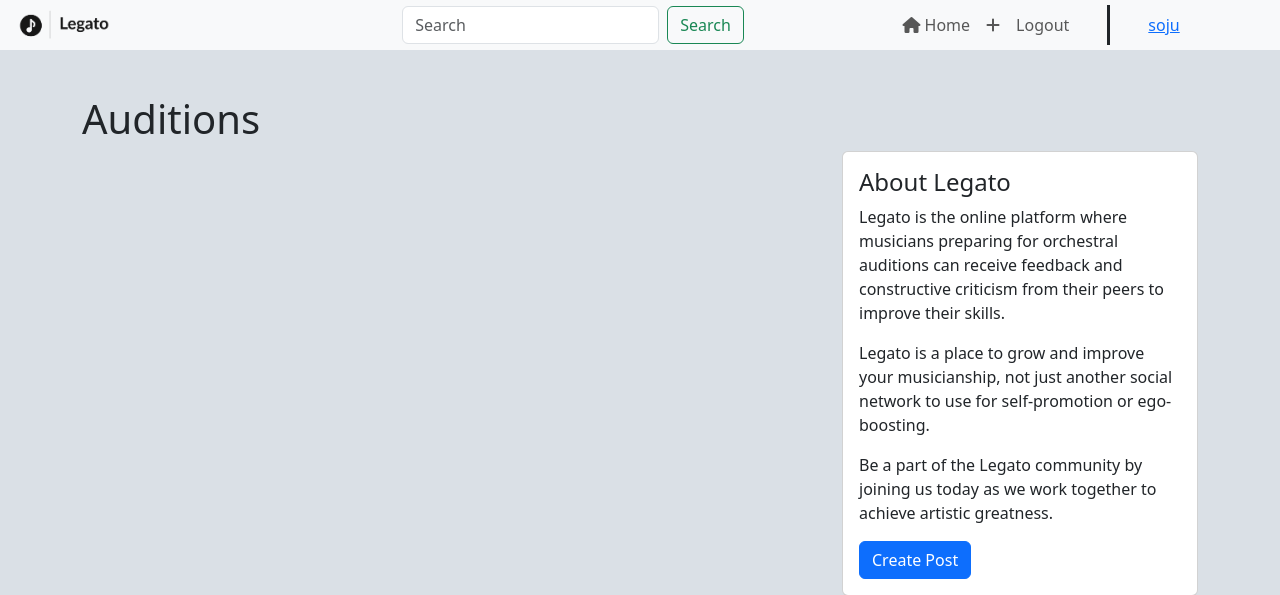
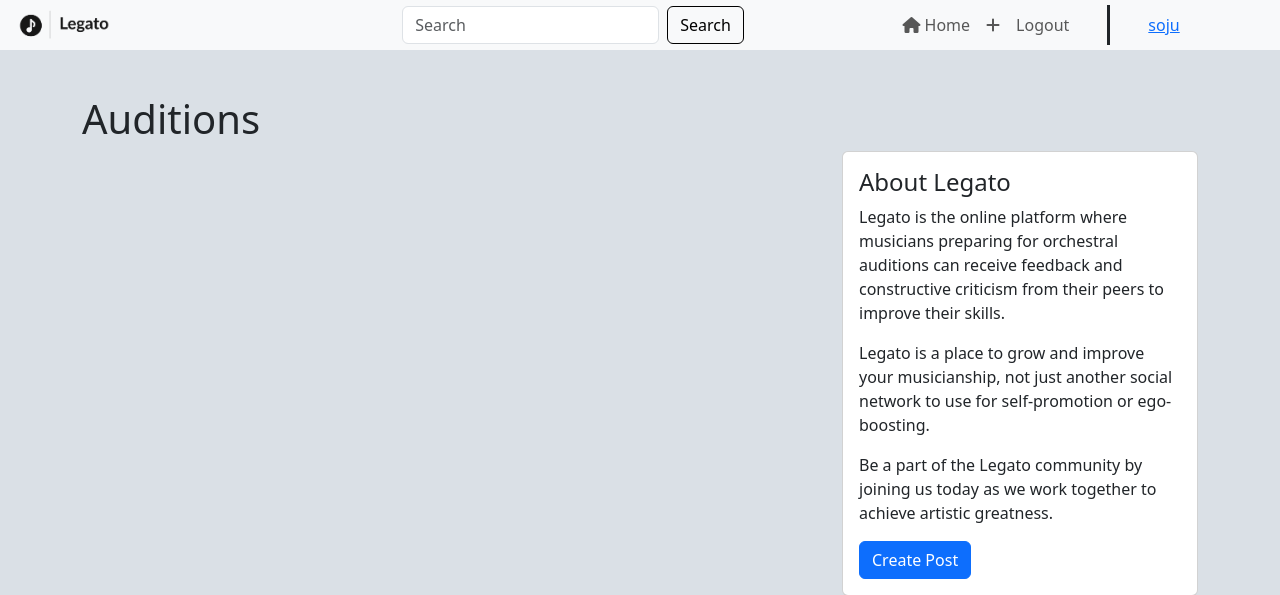
Before and after one commit to Tizzz-555/legato-repo, a Flask app: page / in a window 1280 px wide. Shown: the top 595 px of the page. Run offline with Flask 2, Linux system fonts and the light colour scheme; a user stored in the database is signed in; data comes from the database, SQL or seed files in the repository; both versions use the stored data as it was after the commit; data that the repository does not hold is empty; some libraries are stand-ins or nearby versions.

Commit message:
Last touches

```diff
--- a/legato/__init__.py
+++ b/legato/__init__.py
@@ -6,6 +6,7 @@ from .config import SECRET_KEY
 
 # Create a new SQLAlchemy object stored into db variable
 db = SQLAlchemy()
+# Path for uploads
 UPLOAD_FOLDER = os.path.join(os.path.abspath(
     os.path.dirname(__file__)), 'static/uploads')
 
@@ -18,8 +19,10 @@ def create_app():
     app.config['SECRET_KEY'] = SECRET_KEY
     # Set database configuration var
     app.config["SQLALCHEMY_DATABASE_URI"] = f"sqlite:///{os.path.join(os.getcwd(), 'database.db')}"
+    # Set upload folder
     app.config['UPLOAD_FOLDER'] = UPLOAD_FOLDER
-    app.config['MAX_CONTENT_LENGTH'] = 50 * 1024 * 1024
+    # Set uploads maximum size
+    app.config['MAX_CONTENT_LENGTH'] = 100 * 1024 * 1024
     # Initialize db object with the app instance
     db.init_app(app)
 
--- a/legato/static/styles.css
+++ b/legato/static/styles.css
@@ -48,6 +48,22 @@ Navbar
   text-decoration: underline;
 }
 
+.btn-outline-success {
+  --bs-btn-color: black;
+  --bs-btn-border-color: black;
+  --bs-btn-hover-color: #fff;
+  --bs-btn-hover-bg: orange;
+  --bs-btn-hover-border-color: black;
+  --bs-btn-focus-shadow-rgb: 25, 135, 84;
+  --bs-btn-active-color: #fff;
+  --bs-btn-active-bg: orange;
+  --bs-btn-active-border-color: orange;
+  --bs-btn-active-shadow: inset 0 3px 5px rgba(0, 0, 0, 0.125);
+  --bs-btn-disabled-color: orange;
+  --bs-btn-disabled-bg: transparent;
+  --bs-btn-disabled-border-color: orange;
+  --bs-gradient: none;
+}
 /* ========
 Card
 ======== */
--- a/legato/templates/create_post.html
+++ b/legato/templates/create_post.html
@@ -25,7 +25,7 @@ Create Post
                     </form>
                 </div>
                 <div class="card-footer text-muted d-flex justify-content-end">
-                    <button type="submit" class="btn btn-primary" form="create_post">Post</button>
+                    <button type="submit" class="btn-outline-success" form="create_post">Post</button>
                 </div>
             </div>
         </div>
--- a/legato/templates/posts_div.html
+++ b/legato/templates/posts_div.html
@@ -52,7 +52,7 @@ Index
             {% if post.video %}
             <div class="video-container">
               <video controls="controls" preload="preload">
-                <source src="static/{{post.video}}" type="video/mp4">
+                <source src="/static/{{post.video}}" type="video/mp4">
                 </source>
               </video>
             </div>
--- a/legato/views.py
+++ b/legato/views.py
@@ -107,6 +107,31 @@ def delete_post(id):
     return redirect(url_for("views.index"))
 
 
+@views.route("/upload-video/<post_id>", methods=["POST"])
+def upload_video(post_id):
+    # Request file from the form
+    file = request.files["file"]
+    if file:
+        # Pass filename through secure_filename
+        filename = secure_filename(file.filename)
+        # Create file path adding filename to uploads folder
+        file_path = os.path.join(UPLOAD_FOLDER, filename)
+        file.save(file_path)
+
+        # Query post filtered by id
+        post = Post.query.filter_by(id=post_id).first()
+        if post:
+            # Update database with path and filename
+            post.video = os.path.join('uploads', filename)
+            db.session.commit()
+            return redirect(url_for("views.index"))
+        else:
+            flash("Post does not exist", category="error")
+    else:
+        flash("No file selected for upload", category="error")
+        return redirect(url_for("views.index"))
+
+
 @views.route("/posts/<username>")
 @login_required
 def posts(username):
@@ -122,26 +147,6 @@ def posts(username):
     # Store only the posts from the current user in the posts variable
     posts = user.posts
     return render_template("posts.html", user=current_user, posts=posts, username=username)
-
-
-@views.route("/upload-video/<post_id>", methods=["POST"])
-def upload_video(post_id):
-    file = request.files["file"]
-    if file:
-        filename = secure_filename(file.filename)
-        file_path = os.path.join(UPLOAD_FOLDER, filename)
-        file.save(file_path)
-
-        post = Post.query.filter_by(id=post_id).first()
-        if post:
-            post.video = os.path.join('uploads', filename)
-            db.session.commit()
-            return redirect(url_for("views.index"))
-        else:
-            flash("Post does not exist", category="error")
-    else:
-        flash("No file selected for upload", category="error")
-        return redirect(url_for("views.index"))
 
 
 @views.route("/create-comment/<post_id>", methods=["POST"])
```
Also changed, not shown: database.db.
